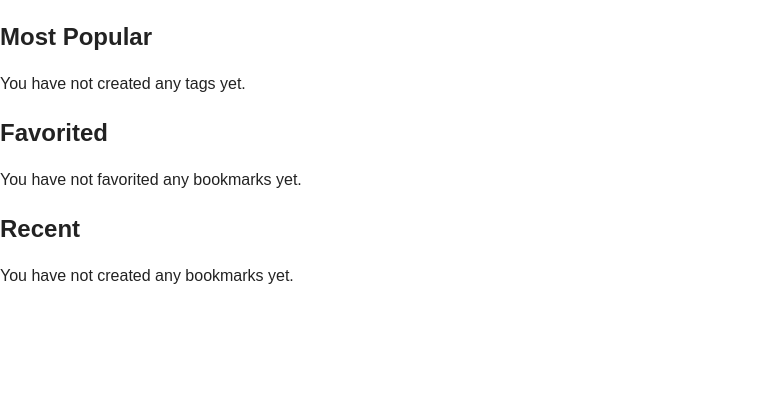
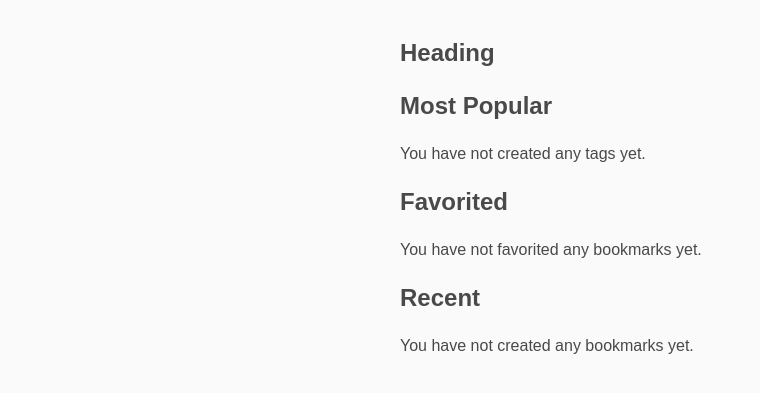
Before and after one commit to dansackett/bookmarks, a Django app: template templates/account/account.html in a window 1280 px wide. Shown: the top 393 px of the page, without its empty margins (0-760 px from the left). Run offline with Django 3.2, Linux system fonts and the light colour scheme; the template is opened without the code that fills it, so the values that code supplies are empty; some libraries are stand-ins or nearby versions.

Commit message:
Begin styling of website

```diff
--- a/public/css/main.css
+++ b/public/css/main.css
@@ -19,6 +19,8 @@ textarea {
 }
 
 body {
+    background: #FAFAFA;
+    color: #494949;
     font-size: 1em;
     line-height: 1.4;
 }
@@ -93,20 +95,77 @@ textarea {
    Author's custom styles
    ========================================================================== */
 
+/* green: #7BB724 */
+/* slightly lighter: #85c527 */
+/* lighter green: #96d836 */
+/* darker1: #71a921 */
+/* darker2: #689b1e */
+/* sidebar: #FAFAFA */
+/* main: #FFFFFF */
+/* black: #1A1A1B */
+/* text: #494949 */
+.wrap {
+    position: relative;
+    -webkit-transition: all 0.3s ease-out;
+    -moz-transition: all 0.3s ease-out;
+    -ms-transition: all 0.3s ease-out;
+    -o-transition: all 0.3s ease-out;
+    transition: all 0.3s ease-out;
+}
 
+.wrap.active {
+    left: 16em;
+}
 
+a.menu-link {
+    display: block;
+    float: left;
+    padding: 1em;
+}
 
+.sidebar {
+    background: #FAFAFA;
+    border-right: 1px solid #EBEBEB;
+    clear: both;
+    left: -16em;
+    position: absolute;
+    width: 16em;
+}
 
+.sidebar .content {
+    padding: 1em 2em;
+}
 
+.sidebar ul {
+    list-style: none;
+    margin: 1em 0;
+    padding: 0;
+}
 
+.sidebar li a {
+    background: #EBEBEB;
+    display: block;
+    margin: 1em 0;
+    padding: 1em;
+    text-decoration: none;
+    -webkit-border-radius: 5px;
+       -moz-border-radius: 5px;
+            border-radius: 5px;
+}
 
+.sidebar li a:hover, .sidebar li a.active {
+    background: #96d836;
+    cursor: pointer;
+}
 
+.sidebar li a span {
+    float: right;
+}
 
-
-
-
-
-
+.main-content {
+    clear: both;
+    padding: 1em;
+}
 
 
 /* ==========================================================================
@@ -181,14 +240,6 @@ textarea {
 
 /*
  * Clearfix: contain floats
- *
- * For modern browsers
- * 1. The space content is one way to avoid an Opera bug when the
- *    `contenteditable` attribute is included anywhere else in the document.
- *    Otherwise it causes space to appear at the top and bottom of elements
- *    that receive the `clearfix` class.
- * 2. The use of `table` rather than `block` is only necessary if using
- *    `:before` to contain the top-margins of child elements.
  */
 
 .clearfix:before,
@@ -211,21 +262,32 @@ textarea {
 }
 
 /* ==========================================================================
-   EXAMPLE Media Queries for Responsive Design.
-   These examples override the primary ('mobile first') styles.
-   Modify as content requires.
+   Media Queries
    ========================================================================== */
 
-@media only screen and (min-width: 35em) {
-    /* Style adjustments for viewports that meet the condition */
+@media screen and (min-width: 48.25em) {
+    a.menu-link {
+        display: none;
+    }
+
+    .sidebar {
+        float: left;
+        height: 100%;
+        position: static;
+        width: 30%;
+
+    }
+
+    .wrap.active {
+        left: 0;
+    }
+
+    .main-content {
+        clear: none;
+        margin-left: 30%;
+    }
 }
 
-@media print,
-       (-o-min-device-pixel-ratio: 5/4),
-       (-webkit-min-device-pixel-ratio: 1.25),
-       (min-resolution: 120dpi) {
-    /* Style adjustments for high resolution devices */
-}
 
 /* ==========================================================================
    Print styles.
--- /dev/null
+++ b/public/js/global.js
@@ -0,0 +1,12 @@
+// JS allowing responsive/retractable sidebar to function correctly
+$(document).ready(function() {
+    var $menu = $('#menu'),
+                $menulink = $('.menu-link'),
+                $wrap = $('#wrap');
+
+    $menulink.click(function() {
+        $menulink.toggleClass('active');
+        $wrap.toggleClass('active');
+        return false;
+    });
+});
--- a/templates/base.html
+++ b/templates/base.html
@@ -9,30 +9,35 @@
 
         <!-- Place favicon.ico and apple-touch-icon.png in the root directory -->
 
-        <link rel="stylesheet" href="{{ MEDIA_URL }}/css/normalize.css">
-        <link rel="stylesheet" href="{{ MEDIA_URL }}/css/main.css">
+        <link rel="stylesheet" href="{{ MEDIA_URL }}css/normalize.css">
+        <link rel="stylesheet" href="{{ MEDIA_URL }}css/main.css">
     </head>
     <body>
         <!--[if lt IE 7]>
             <p class="chromeframe">You are using an <strong>outdated</strong> browser. Please <a href="http://browsehappy.com/">upgrade your browser</a> or <a href="http://www.google.com/chromeframe/?redirect=true">activate Google Chrome Frame</a> to improve your experience.</p>
         <![endif]-->
-
+        <div class="wrap" id="wrap">
+            <a href="#menu" class="menu-link">More</a>
+            {% if user.is_authenticated %}
+                {% include "partials/sidebar.html" %}
+            {% endif %}
+            <div class="main-content">
                 {% if user.is_authenticated %}
                     <h1>Hello {{ user.get_full_name }}</h1>
                     <a href="{% url 'user-home' %}">Home</a>
                     <a href="{% url 'edit-profile' %}">Edit Profile</a>
-            <a href="{% url 'add-tag' %}">Add Tag</a>
-            <a href="{% url 'list-tags' %}">List Tags</a>
-            <a href="{% url 'list-bookmarks' %}">List Bookmarks</a>
+                    <a href="{% url 'add-tag' %}">New Tag</a>
                     <a href="{% url 'add-bookmark' %}">New Bookmark</a>
-        {% include "partials/sidebar.html" %}
                 {% endif %}
-
+                <h2>Heading</h2>
                 {% block content%}
                     <p>Hello world! This is HTML5 Boilerplate.</p>
                 {% endblock %}
+            </div>
+        </div>
 
         <script src="//ajax.googleapis.com/ajax/libs/jquery/1.9.1/jquery.min.js"></script>
         <script>window.jQuery || document.write('<script src="{{ MEDIA_URL }}/js/jquery-1.9.1.min.js"><\/script>')</script>
+        <script src="{{ MEDIA_URL }}js/global.js"></script>
     </body>
 </html>
--- a/templates/bookmarks/list_bookmarks.html
+++ b/templates/bookmarks/list_bookmarks.html
@@ -6,6 +6,7 @@
     {% for bookmark in bookmarks %}
     <li>
         <a href="{{ bookmark.url }}">{{ bookmark.title }}</a><br />
+        <strong>{{ bookmark.tags }}</strong><br />
         <em>{{ bookmark.description }}</em><br />
         {% if bookmark.favorited %}
         <strong>Favorite</strong><br />
```
Lines whose indentation alone changed are shown as unchanged.
